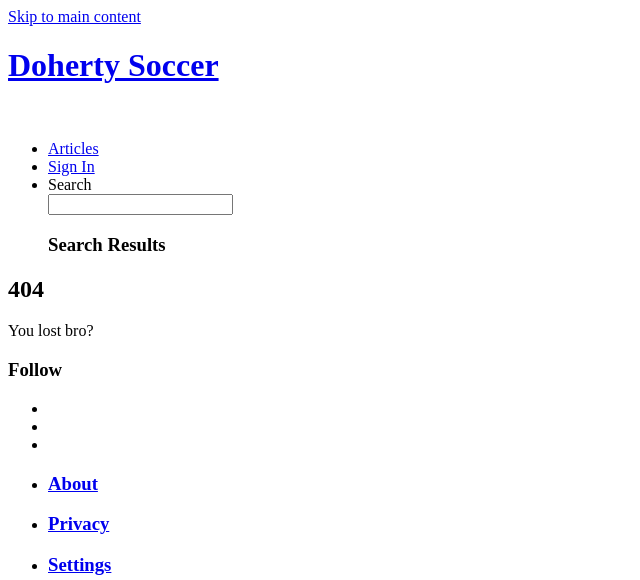
After one commit to Z4P0/ds, a Flask app: template templates/404.html in a window 1280 px wide. The commit adds this page. Shown: the top 580 px of the page, without its empty margins (0-640 px from the left). Run offline with Flask 2, Linux system fonts and the light colour scheme; the template is opened without the code that fills it, so the values that code supplies are empty; some libraries are stand-ins or nearby versions.

Commit message:
and a bunch of html

```diff
--- /dev/null
+++ b/templates/404.html
@@ -0,0 +1,12 @@
+{% extends "base.html" %}
+
+{% block title %}404 | {% endblock %}
+{% block description %}404 Error{% endblock %}
+{% block page_id %}404{% endblock %}
+{% block data_page %}404{% endblock %}
+
+
+{% block content %}
+<h2>404</h2>
+<p>You lost bro?</p>
+{% endblock %}
--- a/templates/ds/03-profile.html
+++ b/templates/ds/03-profile.html
@@ -1,13 +1,9 @@
 {% extends "base.html" %}
-{% load staticfiles %}
 
 {% block title %}{{ title }} | {% endblock %}
 
 {% block description %}{{description}} | {% endblock %}
 
-<!-- {% block css %}<link rel="stylesheet" href="{% static 'style/modules/user-dashboard.css' %}">
-<link rel="stylesheet" href="{% static 'style/modules/article.css' %}">{% endblock %}
- -->
 {% block page_id %}profile{% endblock %}
 
 {% block content %}
```
Also changed, not shown: templates/500.html (added, +12 -0 lines).
